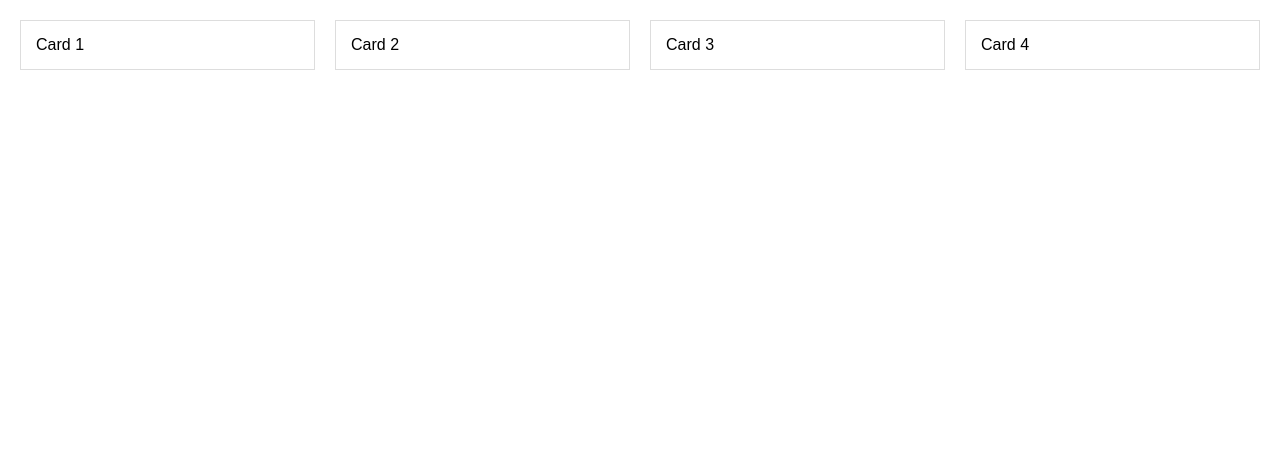
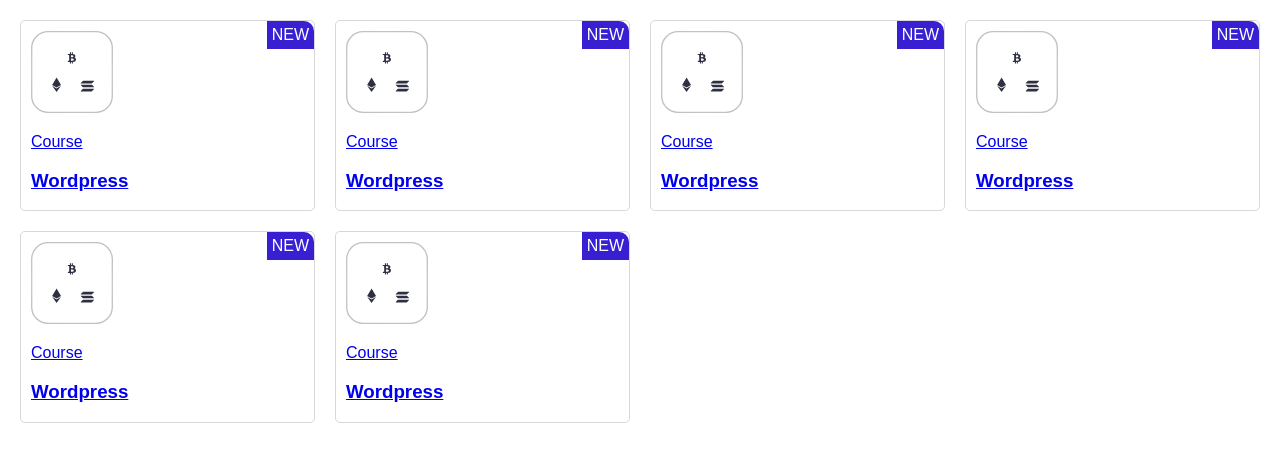
Before and after one commit to Tobennaaustin/resourcehub2, a PHP site: page /fun.html in a window 1280 px wide. Shown: the top 462 px of the page. Run offline with PHP 8.4, Linux system fonts and the light colour scheme.

Commit message:
placed a crad

```diff
--- a/css/style.css
+++ b/css/style.css
@@ -235,7 +235,7 @@
 
   }
   /* style for the cards */
-  .column {
+  /* .column {
     float: left;
     width: 25%;
     padding:20px;
@@ -248,7 +248,7 @@
       margin-bottom: 20px;
 
     }
-  }
+  } */
 
   .row {
     margin: 0 -5px;
--- a/fun.html
+++ b/fun.html
@@ -19,11 +19,28 @@
     }
 
     .card {
-      border: 1px solid #ddd;
-      padding: 15px;
-      box-sizing: border-box;
+        border: 1px solid var(--lightblack);
+    /* width: 100%;
+    height: 200px; */
+    margin-top: 0;
+    border: 1px solid rgba(0, 0, 0, 0.151);
+    border-radius: 5px;
+    cursor: pointer;
       transition: transform 0.3s ease-in-out;
     }
+    .card img{
+    width: 30%;
+  }
+  .cardcontent{
+    margin: 10px;
+  }
+  .cardtext i{
+    float: right;
+    margin-top: 0;
+    width: 10px;
+    margin-left: 10px;
+    cursor: pointer;
+  }
 
     @media screen and (max-width: 1200px) {
       .card-container {
@@ -41,10 +58,68 @@
 <body>
 
 <div class="card-container">
-  <div class="card">Card 1</div>
-  <div class="card">Card 2</div>
-  <div class="card">Card 3</div>
-  <div class="card">Card 4</div>
+  <div class="card">
+    <p style="background-color: #381fd1; color: white; padding: 5px; float: right; margin-top: 0; border-top-right-radius: 10px;">NEW</p>
+                <div class="cardcontent">
+                    <img src="images/card.svg" alt="">
+                    <div class="cardtext">
+                        <p><a href="#">Course</a></p>
+                        <h3><a href="https://www.udemy.com/share/101GDi3@KvIqFEoX43HqkAfVAH1ZIWU6KVSxb5_SSIPI9O2la6pZ5oNsQPKTQsH0nDjzdGJbtA==/">Wordpress</a></h3>
+                    </div>
+                </div>
+  </div>
+
+  <div class="card">
+    <p style="background-color: #381fd1; color: white; padding: 5px; float: right; margin-top: 0; border-top-right-radius: 10px;">NEW</p>
+                <div class="cardcontent">
+                    <img src="images/card.svg" alt="">
+                    <div class="cardtext">
+                        <p><a href="#">Course</a></p>
+                        <h3><a href="https://www.udemy.com/share/101GDi3@KvIqFEoX43HqkAfVAH1ZIWU6KVSxb5_SSIPI9O2la6pZ5oNsQPKTQsH0nDjzdGJbtA==/">Wordpress</a></h3>
+                    </div>
+                </div>
+  </div>
+  <div class="card">
+    <p style="background-color: #381fd1; color: white; padding: 5px; float: right; margin-top: 0; border-top-right-radius: 10px;">NEW</p>
+                <div class="cardcontent">
+                    <img src="images/card.svg" alt="">
+                    <div class="cardtext">
+                        <p><a href="#">Course</a></p>
+                        <h3><a href="https://www.udemy.com/share/101GDi3@KvIqFEoX43HqkAfVAH1ZIWU6KVSxb5_SSIPI9O2la6pZ5oNsQPKTQsH0nDjzdGJbtA==/">Wordpress</a></h3>
+                    </div>
+                </div>
+  </div>
+  <div class="card">
+    <p style="background-color: #381fd1; color: white; padding: 5px; float: right; margin-top: 0; border-top-right-radius: 10px;">NEW</p>
+                <div class="cardcontent">
+                    <img src="images/card.svg" alt="">
+                    <div class="cardtext">
+                        <p><a href="#">Course</a></p>
+                        <h3><a href="https://www.udemy.com/share/101GDi3@KvIqFEoX43HqkAfVAH1ZIWU6KVSxb5_SSIPI9O2la6pZ5oNsQPKTQsH0nDjzdGJbtA==/">Wordpress</a></h3>
+                    </div>
+                </div>
+  </div>
+  <div class="card">
+    <p style="background-color: #381fd1; color: white; padding: 5px; float: right; margin-top: 0; border-top-right-radius: 10px;">NEW</p>
+                <div class="cardcontent">
+                    <img src="images/card.svg" alt="">
+                    <div class="cardtext">
+                        <p><a href="#">Course</a></p>
+                        <h3><a href="https://www.udemy.com/share/101GDi3@KvIqFEoX43HqkAfVAH1ZIWU6KVSxb5_SSIPI9O2la6pZ5oNsQPKTQsH0nDjzdGJbtA==/">Wordpress</a></h3>
+                    </div>
+                </div>
+  </div>
+  <div class="card">
+    <p style="background-color: #381fd1; color: white; padding: 5px; float: right; margin-top: 0; border-top-right-radius: 10px;">NEW</p>
+                <div class="cardcontent">
+                    <img src="images/card.svg" alt="">
+                    <div class="cardtext">
+                        <p><a href="#">Course</a></p>
+                        <h3><a href="https://www.udemy.com/share/101GDi3@KvIqFEoX43HqkAfVAH1ZIWU6KVSxb5_SSIPI9O2la6pZ5oNsQPKTQsH0nDjzdGJbtA==/">Wordpress</a></h3>
+                    </div>
+                </div>
+  </div>
+
   <!-- Add more cards as needed -->
 </div>
 
```
